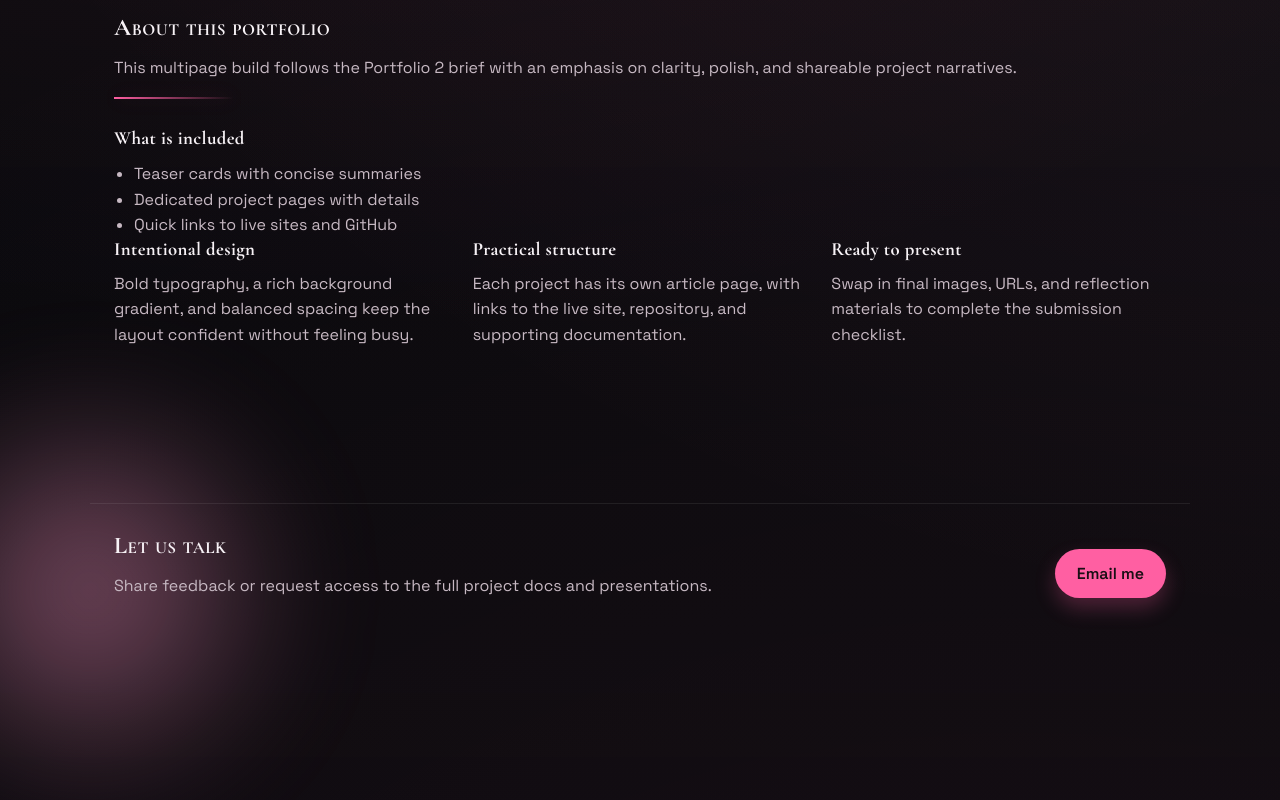
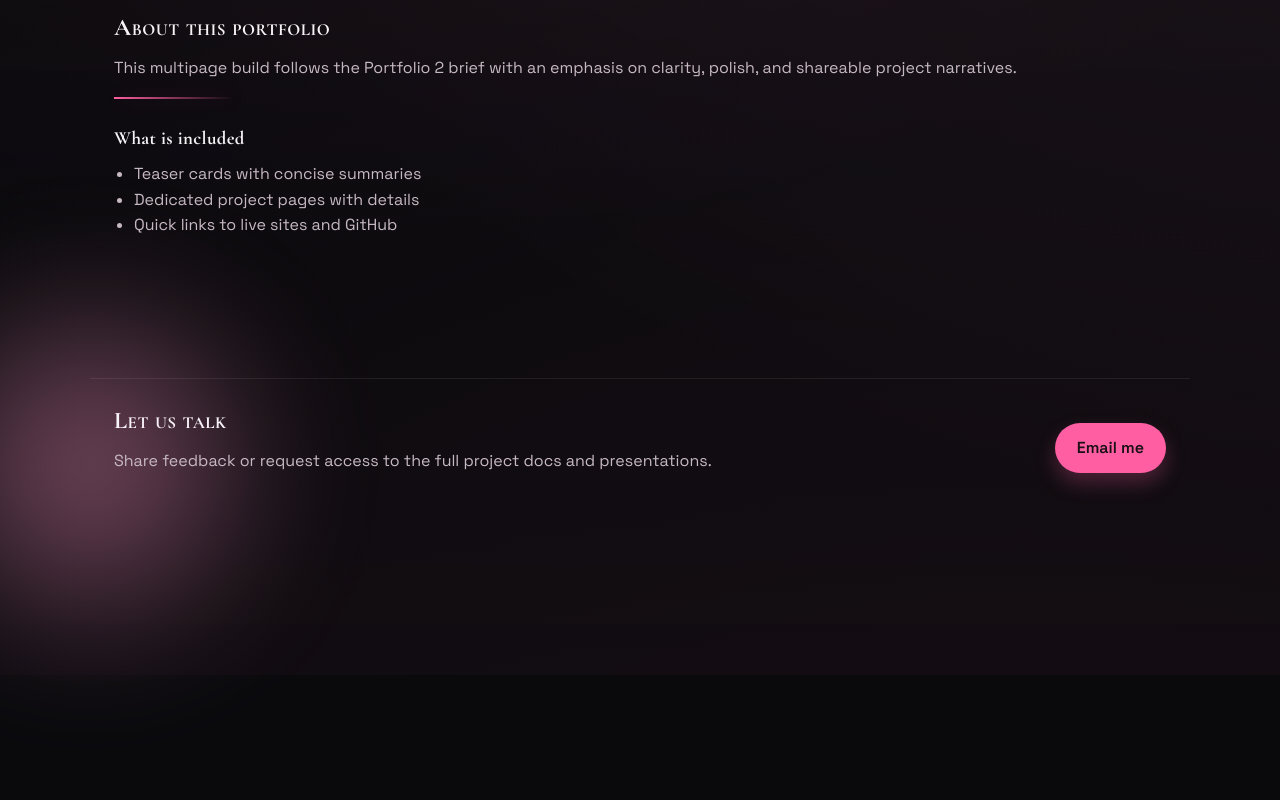
Before and after one commit to AilinMari/Portfolio-2-CA, a plain HTML site: page index.html in a window 1280 px wide. Shown: the part 1471-2271 px from the top of the page. After the commit the page ends 2146 px from the top, so only its background shows below. Drawn offline with nearby package versions, Linux system fonts and the light colour scheme.

Commit message:
Deleted a grid I  made with som fill info I used to remember what I was working on

```diff
--- a/index.html
+++ b/index.html
@@ -138,29 +138,6 @@
             <li>Quick links to live sites and GitHub</li>
           </ul>
         </div>
-        <div class="about-grid">
-          <div>
-            <h3>Intentional design</h3>
-            <p>
-              Bold typography, a rich background gradient, and balanced spacing
-              keep the layout confident without feeling busy.
-            </p>
-          </div>
-          <div>
-            <h3>Practical structure</h3>
-            <p>
-              Each project has its own article page, with links to the live
-              site, repository, and supporting documentation.
-            </p>
-          </div>
-          <div>
-            <h3>Ready to present</h3>
-            <p>
-              Swap in final images, URLs, and reflection materials to complete
-              the submission checklist.
-            </p>
-          </div>
-        </div>
       </section>
     </main>
 
```
